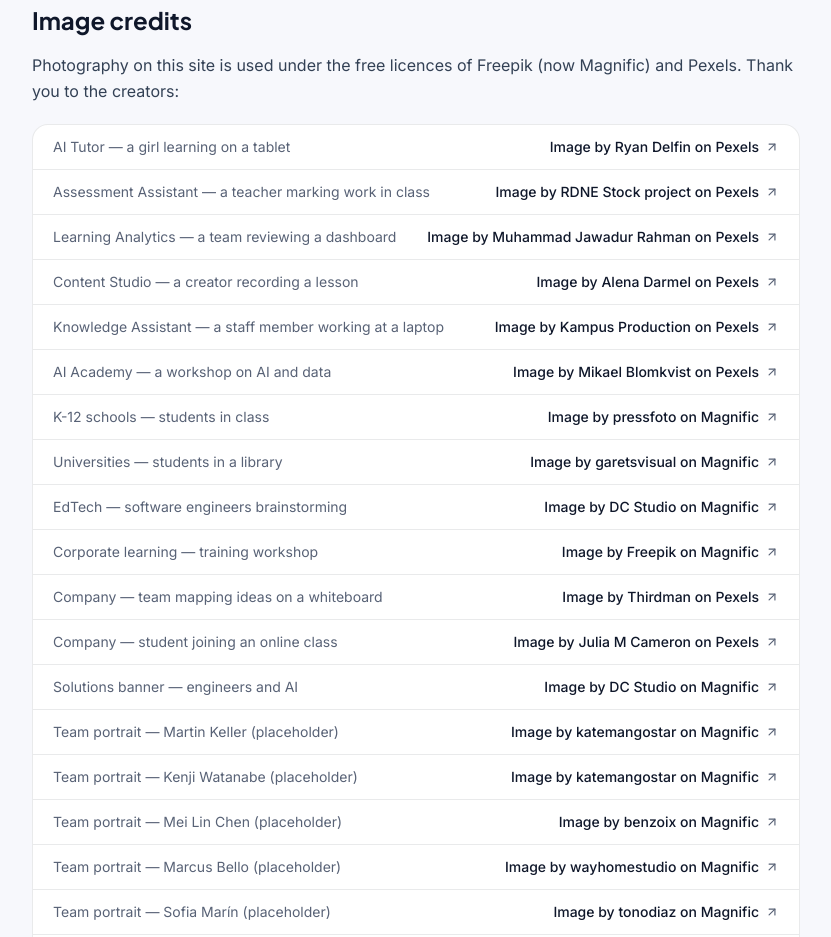
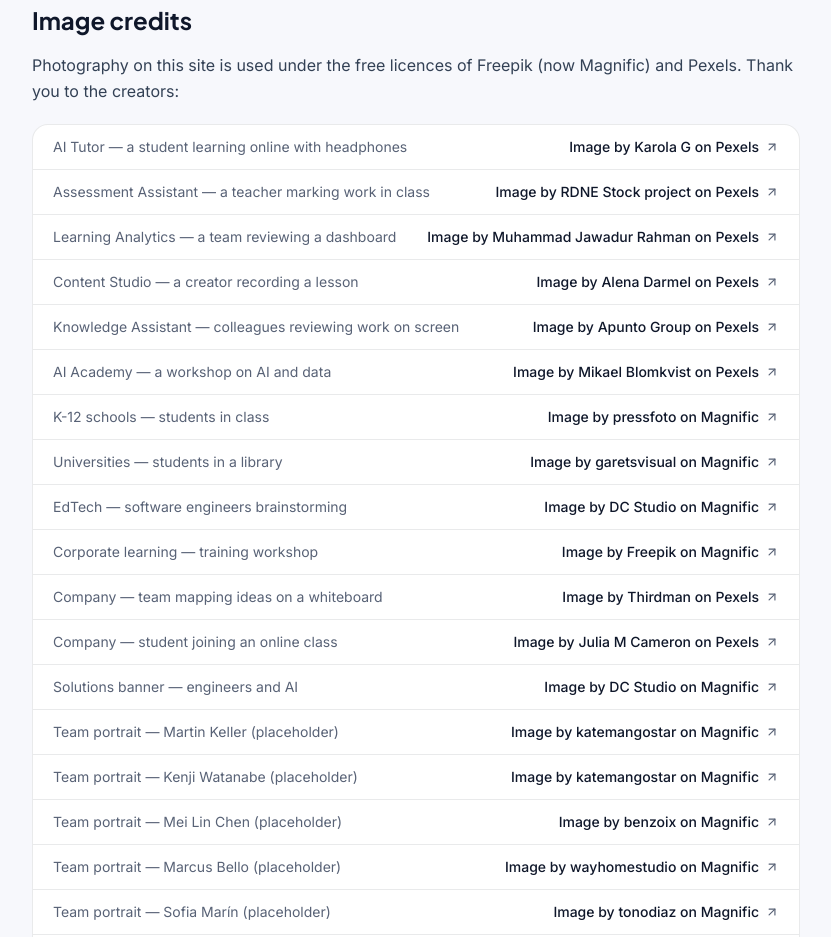
Before and after one commit to bee-dev215/Portfolio, a React (Vite) app: page /terms in a window 1280 px wide. Shown: the part 1860-2797 px from the top of the page, without its empty margins (320-1151 px from the left). Built offline with nearby package versions, Linux system fonts and the light colour scheme.

Commit message:
Replace AI Tutor and Knowledge Assistant solution photos

```diff
--- a/src/data/company.ts
+++ b/src/data/company.ts
@@ -536,11 +536,11 @@
 }
 
 export const imageCredits: ImageCredit[] = [
-  { file: "sol-ai-tutor.webp", subject: "AI Tutor — a girl learning on a tablet", author: "Ryan Delfin", href: "https://www.pexels.com/photo/a-girl-using-a-tablet-computer-7548729/", source: "Pexels" },
+  { file: "sol-ai-tutor.webp", subject: "AI Tutor — a student learning online with headphones", author: "Karola G", href: "https://www.pexels.com/photo/teenage-boy-in-headphones-working-on-computer-6345307/", source: "Pexels" },
   { file: "sol-assessment.webp", subject: "Assessment Assistant — a teacher marking work in class", author: "RDNE Stock project", href: "https://www.pexels.com/photo/a-woman-in-green-long-sleeve-shirt-sitting-at-the-table-holding-a-pencil-on-paper-8363162/", source: "Pexels" },
   { file: "sol-analytics.webp", subject: "Learning Analytics — a team reviewing a dashboard", author: "Muhammad Jawadur Rahman", href: "https://www.pexels.com/photo/brainstorming-during-presentation-15096572/", source: "Pexels" },
   { file: "sol-content-studio.webp", subject: "Content Studio — a creator recording a lesson", author: "Alena Darmel", href: "https://www.pexels.com/photo/woman-in-white-long-sleeve-shirt-wearing-black-framed-eyeglasses-holding-white-notepad-9040531/", source: "Pexels" },
-  { file: "sol-knowledge.webp", subject: "Knowledge Assistant — a staff member working at a laptop", author: "Kampus Production", href: "https://www.pexels.com/photo/woman-in-white-blazer-sitting-at-table-using-laptop-8636622/", source: "Pexels" },
+  { file: "sol-knowledge.webp", subject: "Knowledge Assistant — colleagues reviewing work on screen", author: "Apunto Group", href: "https://www.pexels.com/photo/focused-colleagues-working-on-project-in-office-7752873/", source: "Pexels" },
   { file: "sol-academy.webp", subject: "AI Academy — a workshop on AI and data", author: "Mikael Blomkvist", href: "https://www.pexels.com/photo/a-woman-in-red-long-sleeve-shirt-6476783/", source: "Pexels" },
   { file: "aud-schools.webp", subject: "K-12 schools — students in class", author: "pressfoto", href: "https://www.magnific.com/free-photo/students-working-laptop-school_857862.htm" },
   { file: "aud-universities.webp", subject: "Universities — students in a library", author: "garetsvisual", href: "https://www.magnific.com/free-photo/group-young-cheerful-students-joyfully-talking-while-studying-together-library-university_23177325.htm" },
```
Also changed, not shown: public/images/sol-ai-tutor.webp, public/images/sol-knowledge.webp, 4 other files (tests, documents, lock files or other folders).
